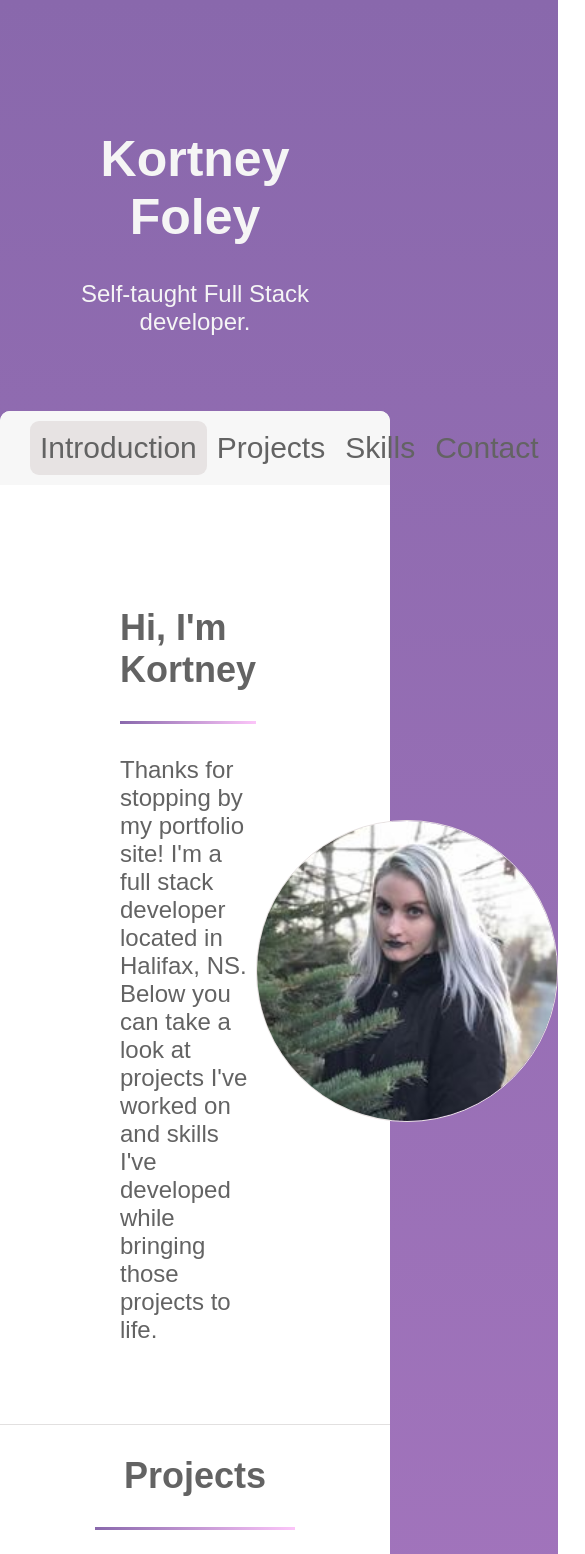
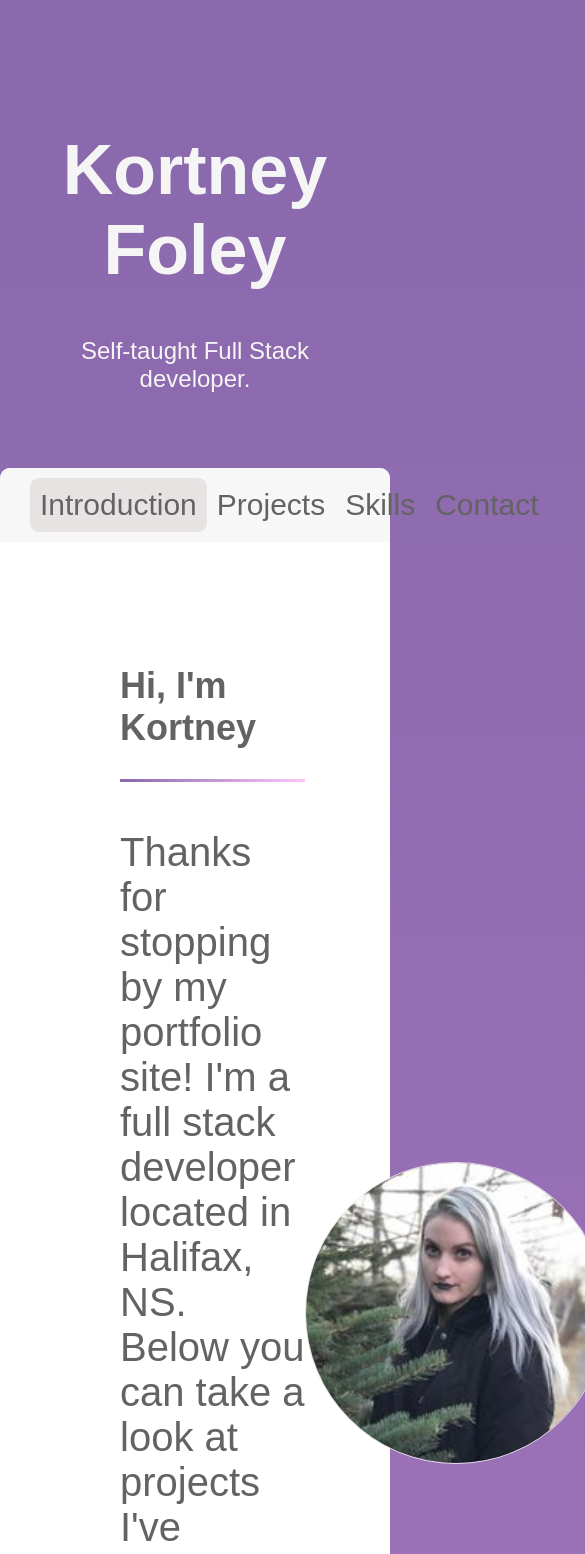
Before and after one commit to kfoley123/portfolio, a React (Create React App) app: page / in a window 390 px wide. Shown: the top 1554 px of the page, 585 px wide, since content can reach past the window. Built offline with nearby package versions, Linux system fonts and the light colour scheme; a web font is replaced by a local one.

Commit message:
testing mobile settings

```diff
--- a/src/Components/Intro/Intro.css
+++ b/src/Components/Intro/Intro.css
@@ -22,7 +22,7 @@
 }
 
 .content > p {
-    font-size: x-large;
+    font-size: xx-large;
 }
 
 .image {
@@ -32,3 +32,10 @@
     width: 300px;
     object-fit: cover;
 }
+
+@media (max-width: 480px) {
+    .content > p {
+        font-size: 40px;
+        font-weight: 400;
+    }
+}
--- a/src/index.css
+++ b/src/index.css
@@ -31,3 +31,18 @@ h1 {
 h2 {
     font-size: 36px;
 }
+
+@media (max-width: 480px) {
+    p {
+        font-size: 30px;
+        font-weight: 400;
+    }
+
+    h1 {
+        font-size: 70px;
+    }
+
+    h2 {
+        font-size: 50pxpx;
+    }
+}
```
